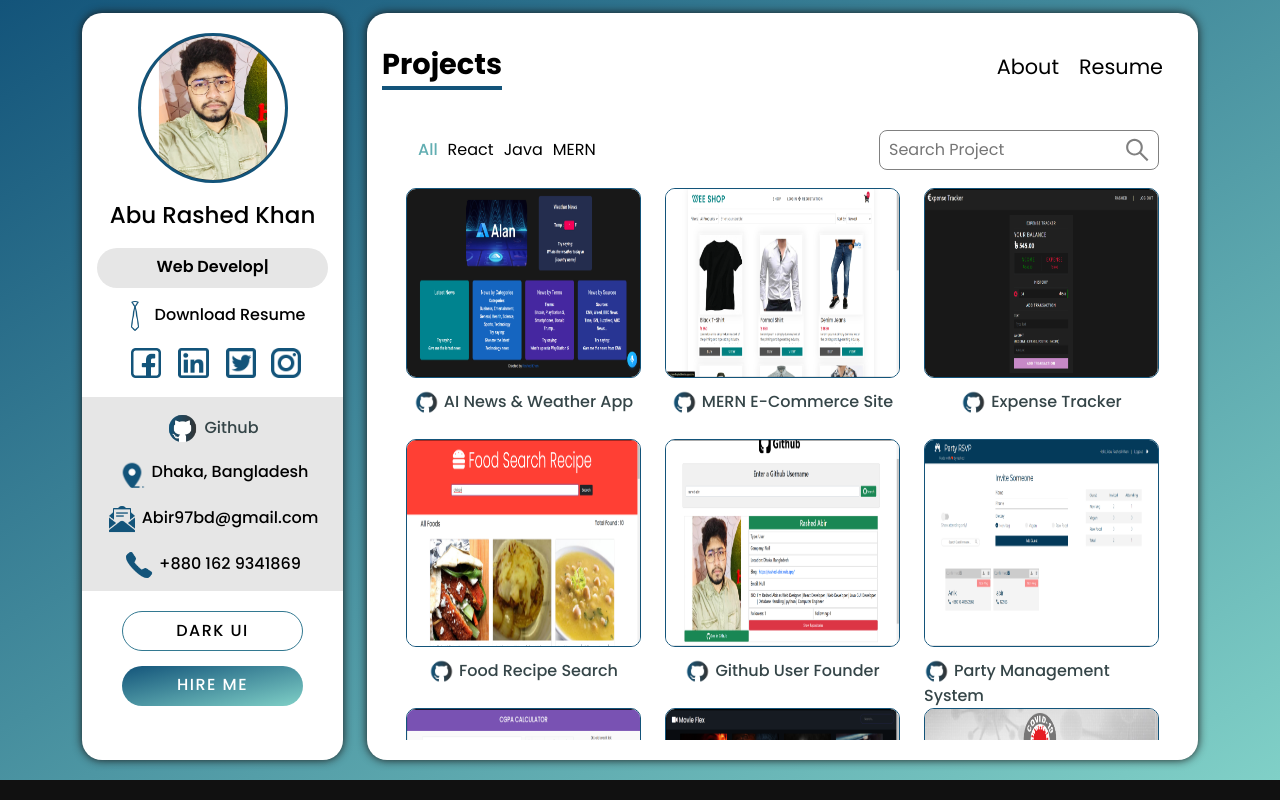
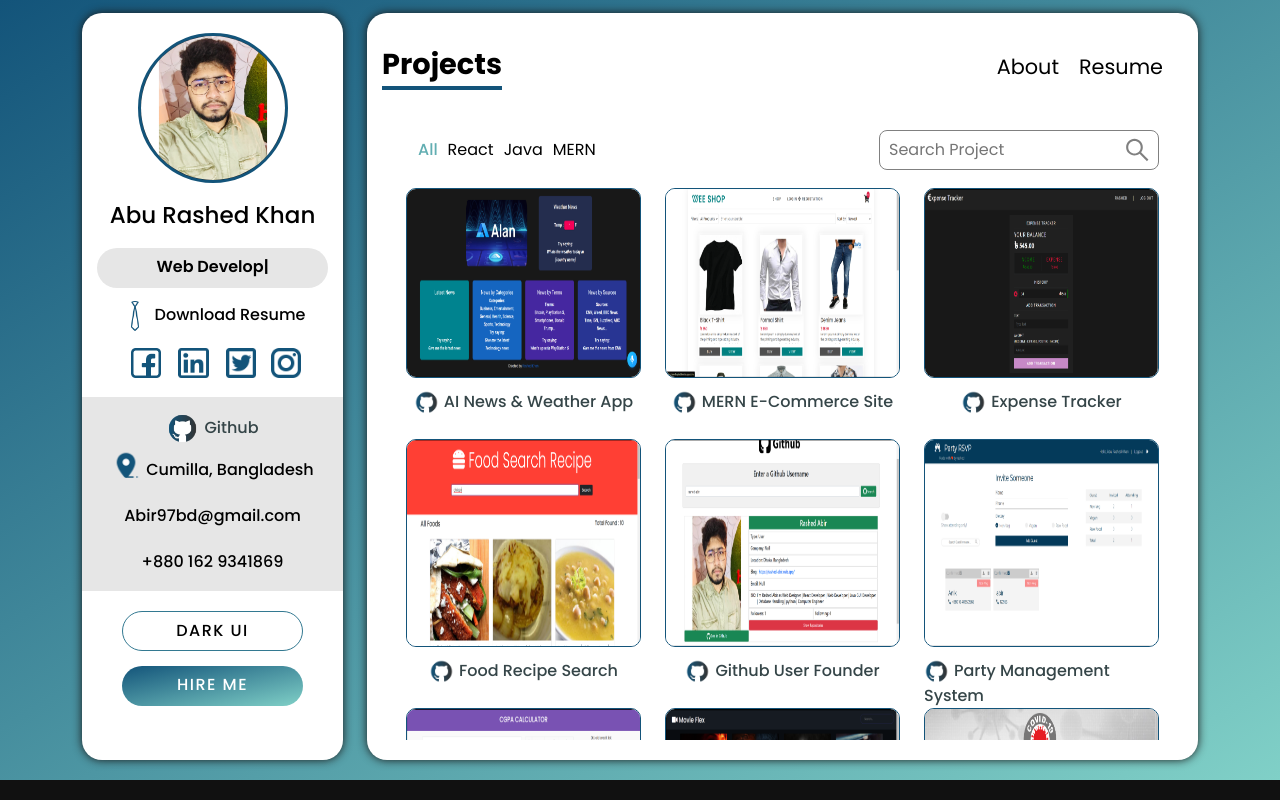
Before and after one commit to rashed-abir/abu-rashed-khan, a React (Create React App) app: page /projects in a window 1280 px wide. Built offline with nearby package versions, Linux system fonts and the light colour scheme.

Commit message:
first commit

```diff
--- a/src/App.css
+++ b/src/App.css
@@ -710,13 +710,13 @@ a:hover {
 
 @media only screen and (max-width: 768px) {
   .project-search {
-    width: 95%;
+    width: 100%;
     margin: 15px auto;
     margin-top: 20px;
     padding: 10px 10px;
   }
   .project-search_light {
-    width: 95%;
+    width: 100%;
     margin: 15px auto;
     margin-top: 20px;
     padding: 10px 10px;
--- a/src/components/Sidebar.js
+++ b/src/components/Sidebar.js
@@ -7,8 +7,6 @@ import github1 from "../assets/icons/github1.png";
 import tie from "../assets/icons/tie.png";
 import pin from "../assets/icons/pin.png";
 import aburashedkhan from "../assets/aburashedkhan.pdf";
-import email from "../assets/icons/email.png";
-import phone from "../assets/icons/phone.png";
 import instagram from "../assets/icons/instagram.png";
 import { motion } from "framer-motion";
 import Typed from "react-typed";
@@ -154,6 +152,7 @@ function Sidebar({ light, setLight }) {
             target="_blank"
             rel="noopener noreferrer"
             title="Github Link"
+            style={{ alignItems: "center" }}
           >
             <img
               src={github1}
@@ -164,12 +163,20 @@ function Sidebar({ light, setLight }) {
             Github
           </a>
         </div>
-        <div className="sidebar_item" title="Location">
-          <img alt="Location" className="sidebar_icon" src={pin} />
-          Dhaka, Bangladesh
+        <div
+          className="sidebar_item"
+          title="Location"
+          style={{ alignItems: "center" }}
+        >
+          <img
+            style={{ marginTop: "-15px" }}
+            alt="Location"
+            className="sidebar_icon"
+            src={pin}
+          />
+          Cumilla, Bangladesh
         </div>
         <div className="sidebar_item" onClick={handleEmailMe} title="Click">
-          <img alt="Rashed Abir" className="sidebar_icon" src={email} />
           Abir97bd@gmail.com
         </div>
         <div
@@ -178,7 +185,6 @@ function Sidebar({ light, setLight }) {
           style={{ cursor: "pointer" }}
           title="Click"
         >
-          <img alt="Rashed Abir" className="sidebar_icon" src={phone} />
           +880 162 9341869
         </div>
       </div>
```
Also changed, not shown: 1 other file (tests, documents, lock files or other folders).
